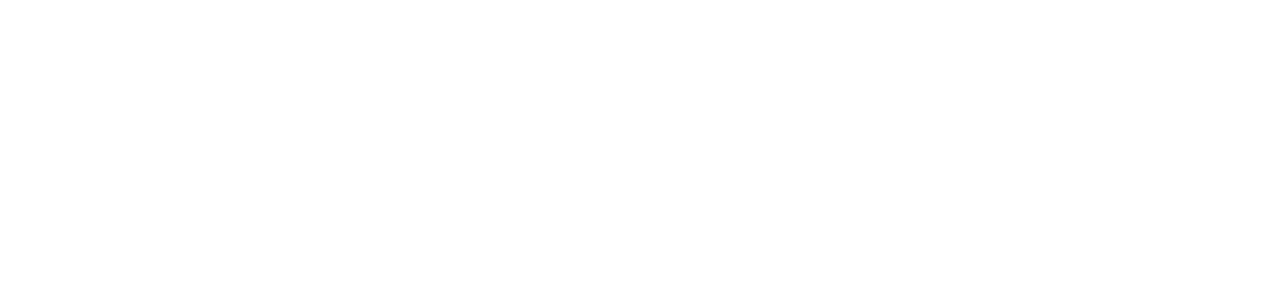
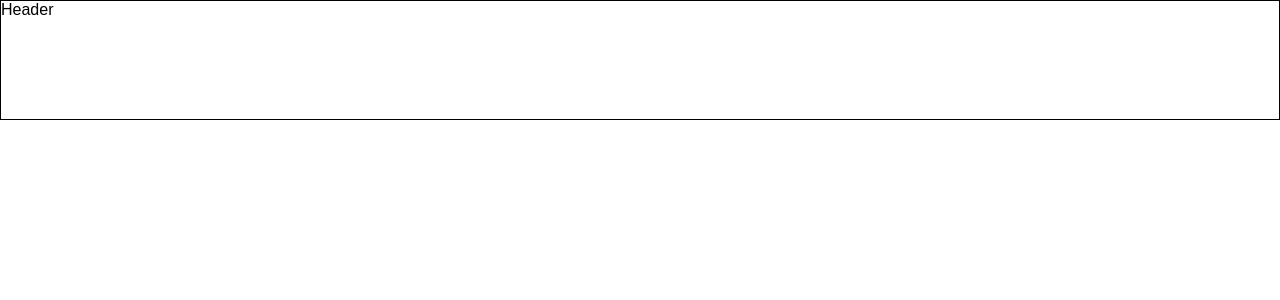
Before and after one commit to valeriobilli/vite-comics, a Vue app: page / in a window 1280 px wide. Shown: the top 300 px of the page. Built offline with nearby package versions, Linux system fonts and the light colour scheme.

Commit message:
add component AppHeader

```diff
--- a/src/App.vue
+++ b/src/App.vue
@@ -1,10 +1,15 @@
 <script>
+import AppHeader from './components/AppHeader.vue'
+
+export default {
+  components: {
+    AppHeader
+  }
+}
 </script>
 
 <template>
-  <div>
-
-  </div>
+  <AppHeader />
 </template>
 
 <style scoped></style>
--- /dev/null
+++ b/src/components/AppHeader.vue
@@ -0,0 +1,17 @@
+<script>
+export default {
+    name: "AppHeader"
+}
+</script>
+
+<template>
+    <header>Header</header>
+</template>
+
+<style scoped>
+header {
+    height: 120px;
+    background-color: white;
+    border: 1px solid black;
+}
+</style>
--- a/src/style.css
+++ b/src/style.css
@@ -0,0 +1,6 @@
+* {
+    margin: 0;
+    padding: 0;
+    box-sizing: border-box;
+    font-family: Arial, Helvetica, sans-serif;
+}
```
Also changed, not shown: src/components/HelloWorld.vue (deleted, +0 -40 lines).
